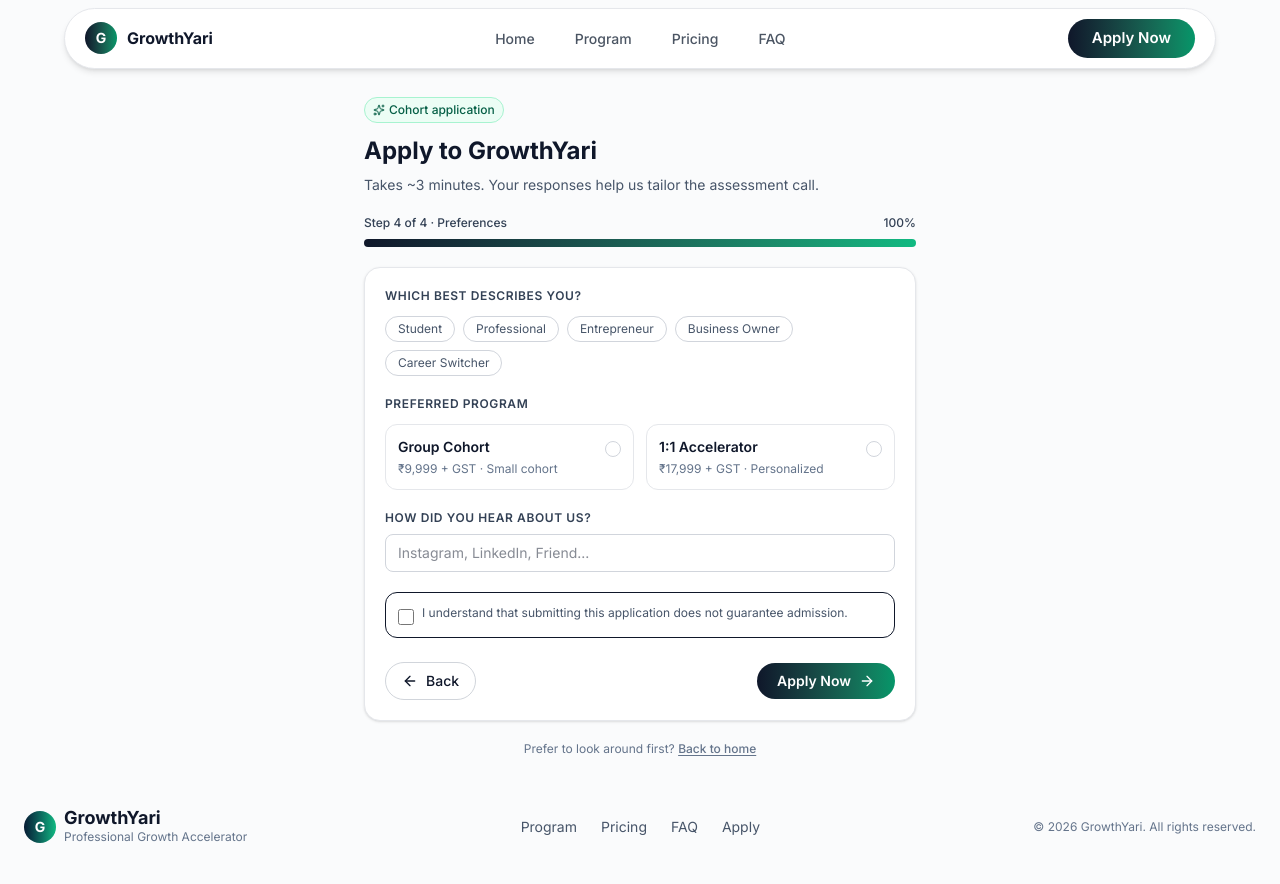
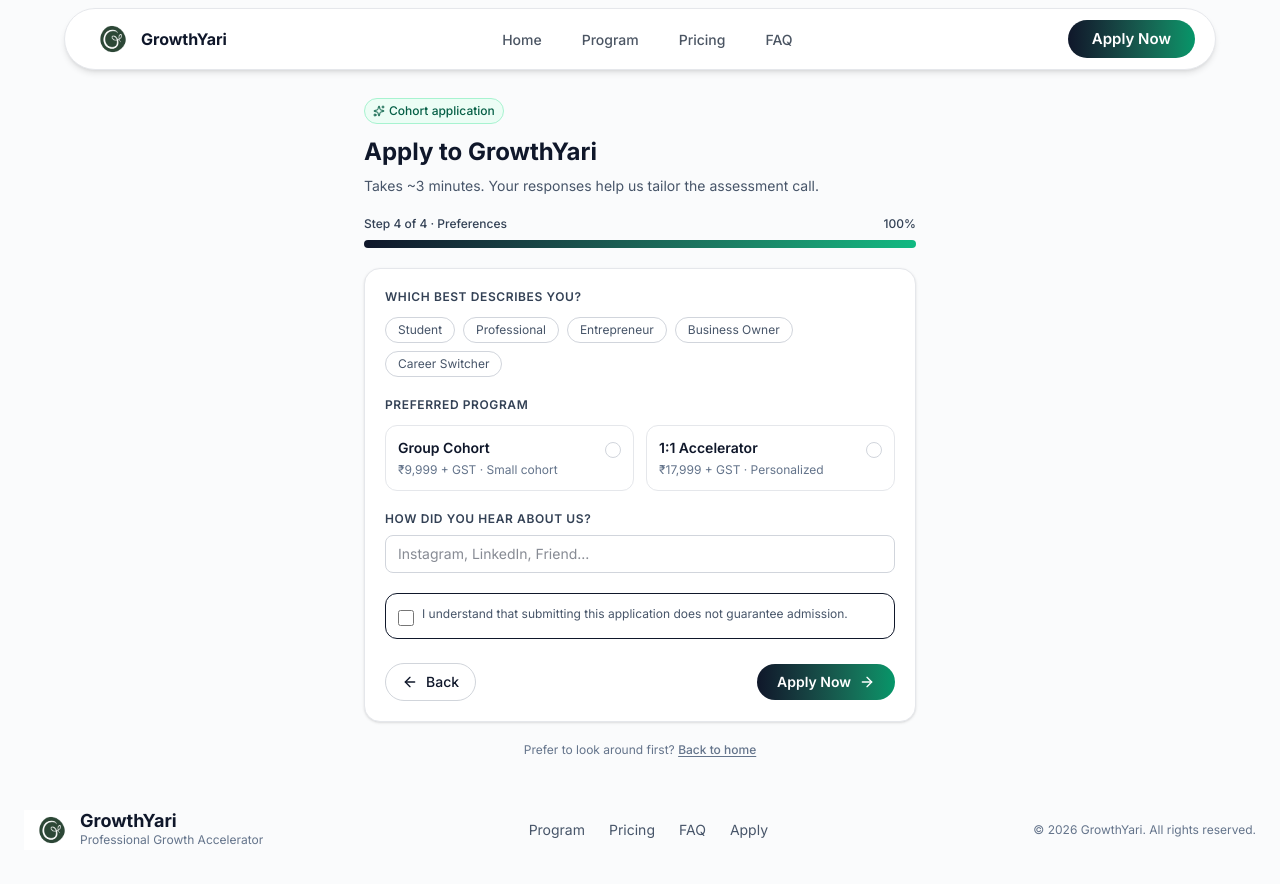
Before and after one commit to Avinash-sdbegin/landing-page, a React (Vite) app in the folder _Frontend/Frontend/: page /form4 in a window 1280 px wide. Shown: the top 884 px of the page. Built offline with nearby package versions, Linux system fonts and the light colour scheme.

Commit message:
Add improved error logging and update branding assets

```diff
--- a/_Frontend/Frontend/index.html
+++ b/_Frontend/Frontend/index.html
@@ -3,7 +3,7 @@
   <head>
     <meta charset="UTF-8" />
     <meta name="viewport" content="width=device-width, initial-scale=1.0" />
-    <link rel="icon" type="image/x-icon" href="/favicon.ico" />
+    <link rel="icon" type="image/png" href="/logo.png" />
     <title>GrowthYari - Your Career Co-pilot | AI Voice Training for Professionals</title>
   </head>
   <body>
--- a/_Frontend/Frontend/src/Pages/form4.jsx
+++ b/_Frontend/Frontend/src/Pages/form4.jsx
@@ -72,8 +72,21 @@
         navigate("/submitted_form");
       }
     } catch (error) {
-      console.error(error);
-      alert("Something went wrong. Please try again.");
+      console.error("Full Error:", error);
+
+      if (error.response) {
+        console.log("Response:", error.response);
+
+        alert(
+          `Status: ${error.response.status}\n\n${JSON.stringify(error.response.data)}`
+        );
+      } else if (error.request) {
+        console.log("Request:", error.request);
+
+        alert("Network Error: No response received from server.");
+      } else {
+        alert(error.message);
+      }
     }
   };
 
--- a/_Frontend/Frontend/src/components/Footer.jsx
+++ b/_Frontend/Frontend/src/components/Footer.jsx
@@ -4,10 +4,12 @@
       <div className="flex flex-col md:flex-row justify-between items-center">
 
         {/* Logo */}
-        <div className="flex items-center gap-2">
-          <div className="w-8 h-8 rounded-full bg-gradient-to-r from-[#071C34] to-[#10B981] flex items-center justify-center text-white font-bold text-sm">
-            G
-          </div>
+      <div className="flex items-center gap-0">
+        <img
+          src="/logo.png"
+          alt="GrowthYari Logo"
+          className="w-14 h-10 object-cover"
+        />
 
         <div>
           <h3 className="text-lg font-bold text-[#0F172A] leading-none">
--- a/_Frontend/Frontend/src/components/Navbar.jsx
+++ b/_Frontend/Frontend/src/components/Navbar.jsx
@@ -5,10 +5,12 @@
     <header className="w-full flex justify-center pt-2 px-6 sticky top-0 z-50">
       <nav className="w-full max-w-6xl bg-white rounded-full border border-gray-200 shadow-md px-5 py-2.5 flex items-center justify-between">
         {/* Logo */}
-        <Link to="/" className="flex items-center gap-2.5">
-          <div className="w-8 h-8 rounded-full bg-gradient-to-r from-[#0F172A] to-[#059669] flex items-center justify-center text-white font-bold text-sm">
-            G
-          </div>
+        <Link to="/" className="flex items-center gap-0">
+          <img
+            src="/logo.png"
+            alt="GrowthYari Logo"
+            className="w-14 h-10 rounded-full object-cover"
+          />
 
           <span className="text-[16px] font-bold text-[#0F172A]">
             GrowthYari
```
Also changed, not shown: _Frontend/Frontend/public/logo.png (added). Lines whose indentation alone changed are shown as unchanged.
